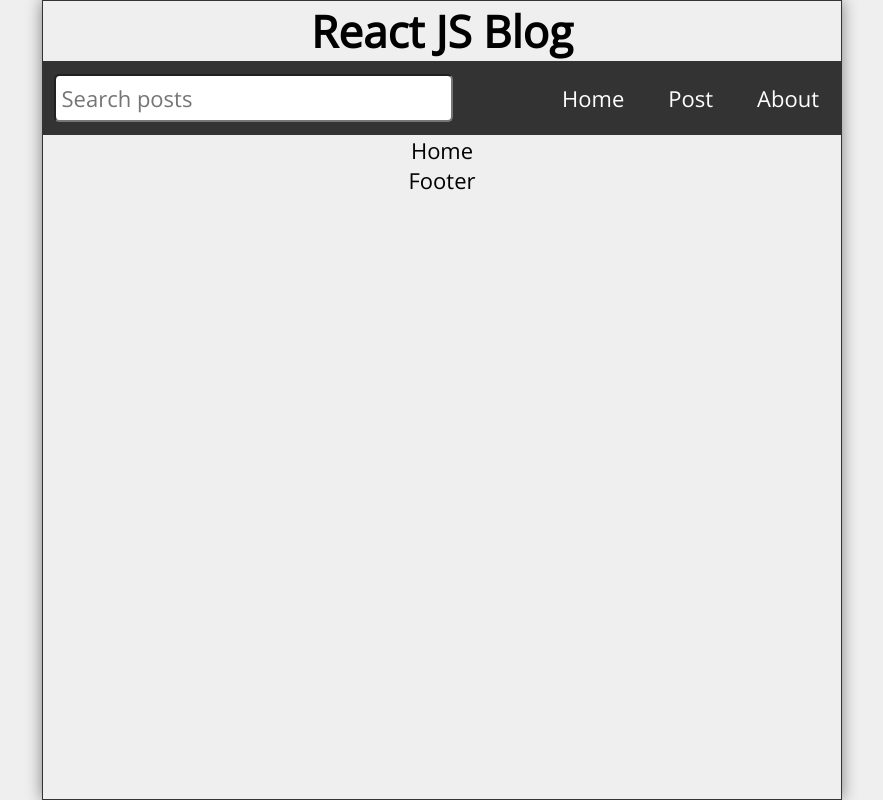
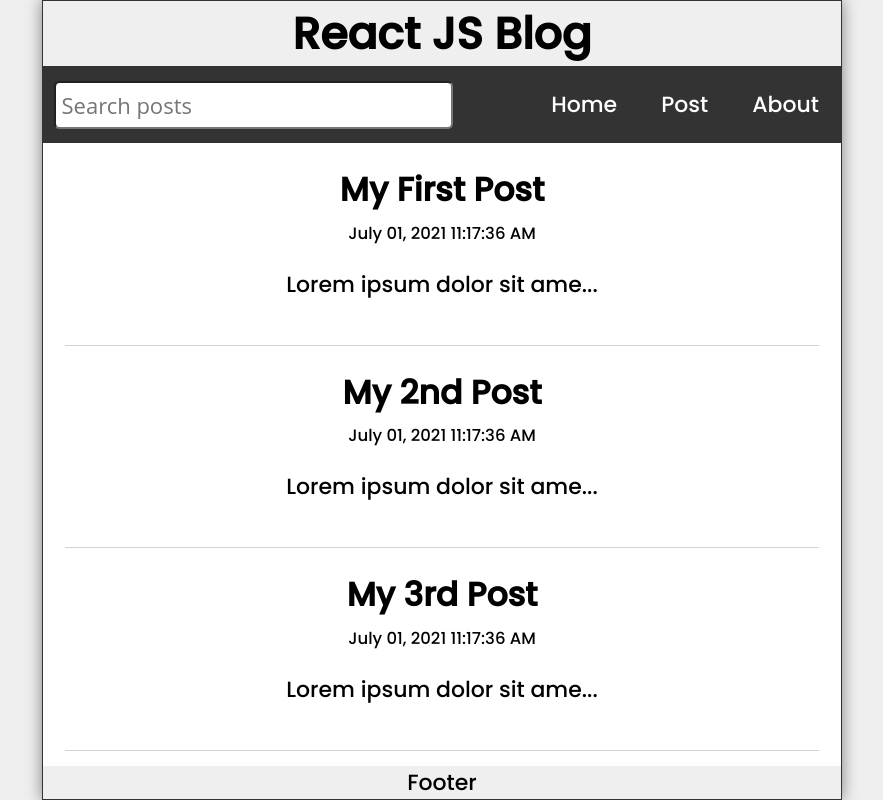
Before and after one commit to cchow33/React-blog, a React (Create React App) app: page / in a window 1280 px wide. Shown: the whole page, without its empty margins (198-1081 px from the left). Built offline with nearby package versions, Linux system fonts and the light colour scheme.

Commit message:
add link to specific blog posts

```diff
--- a/src/App.js
+++ b/src/App.js
@@ -12,14 +12,43 @@
 import { useState, useEffect } from 'react';
 
 function App() {
+  const [posts, setPosts] = useState([
+    {
+      id: 1,
+      title: "My First Post",
+      datetime: "July 01, 2021 11:17:36 AM",
+      body: "Lorem ipsum dolor sit amet consectetur adipisicing elit. Quis consequatur expedita, assumenda similique non optio! Modi nesciunt excepturi corrupti atque blanditiis quo nobis, non optio quae possimus illum exercitationem ipsa!"
+    },
+    {
+      id: 2,
+      title: "My 2nd Post",
+      datetime: "July 01, 2021 11:17:36 AM",
+      body: "Lorem ipsum dolor sit amet consectetur adipisicing elit. Quis consequatur expedita, assumenda similique non optio! Modi nesciunt excepturi corrupti atque blanditiis quo nobis, non optio quae possimus illum exercitationem ipsa!"
+    },
+    {
+      id: 3,
+      title: "My 3rd Post",
+      datetime: "July 01, 2021 11:17:36 AM",
+      body: "Lorem ipsum dolor sit amet consectetur adipisicing elit. Quis consequatur expedita, assumenda similique non optio! Modi nesciunt excepturi corrupti atque blanditiis quo nobis, non optio quae possimus illum exercitationem ipsa!"
+    },
+    {
+      id: 4,
+      title: "My Fourth Post",
+      datetime: "July 01, 2021 11:17:36 AM",
+      body: "Lorem ipsum dolor sit amet consectetur adipisicing elit. Quis consequatur expedita, assumenda similique non optio! Modi nesciunt excepturi corrupti atque blanditiis quo nobis, non optio quae possimus illum exercitationem ipsa!"
+    }
+  ]);
+
   const [search, setSearch] = useState('');
+  const [searchResults, setSearchResults] = useState([]);
+
 
   return (
     <div className="App">
       <Header title='React JS Blog'/>
       <Navbar search={search} setSearch={setSearch}/>
       <Routes>
-        <Route path="/" element={<Home />}/>
+        <Route path="/" element={<Home posts={posts}/>}/>
         <Route path="/post" element={<NewPost />}/>
         <Route path="/post/:id" element={<PostPage />} />
         <Route path="/about" element={<About/>} />
--- /dev/null
+++ b/src/components/Feed.js
@@ -0,0 +1,14 @@
+import React from 'react'
+import Post from './Post'
+
+const Feed = ({ posts }) => {
+  return (
+    <>
+      {posts.map(post => (
+        <Post key={post.id} post={post} />
+      ))}
+    </>
+  )
+}
+
+export default Feed
--- a/src/components/Home.js
+++ b/src/components/Home.js
@@ -1,8 +1,17 @@
 import React from 'react'
+import Feed from './Feed'
 
-const Home = () => {
+const Home = ({ posts }) => {
   return (
-    <div>Home</div>
+    <main className="Home">
+      {posts.length ? (
+        <Feed posts={posts}/>
+      ) : (
+        <p style={{ marginTop: '2rem'}}>
+          No posts to display.
+        </p>
+      )}
+    </main>
   )
 }
 
--- /dev/null
+++ b/src/components/Post.js
@@ -0,0 +1,23 @@
+import React from 'react'
+import { Link } from 'react-router-dom'
+
+const Post = ({ post }) => {
+  return (
+    <article className='post'>
+    {/* Link blog post to it's specific post page */}
+      <Link to={`/post/${post.id}`}>
+        <h2>{post.title}</h2>
+        <p className='postDate'>{post.datetime}</p>
+      </Link>
+
+    {/* Only display the first 25 characters and ellipes */}
+      <p className='postBody'>{
+        (post.body).length <= 25
+          ? post.body
+          : `${(post.body).slice(0, 25)}...`
+      }</p>
+    </article>
+  )
+}
+
+export default Post
--- a/src/index.css
+++ b/src/index.css
@@ -1,4 +1,4 @@
-@import url('https://fonts.googleapis.com/css2?family=Open+Sans&display=swap');
+@import url('https://fonts.googleapis.com/css2?family=Poppins:wght@500&display=swap');
 
 * {
   margin: 0;
@@ -7,12 +7,12 @@
 }
 
 html {
-  font-size: 16px;
+  font-size: 14px;
 }
 
 body {
   min-height: 100vh;
-  font-family: 'Open Sans', sans-serif;
+  font-family: 'Poppins', sans-serif;
   -webkit-font-smoothing: antialiased;
   -moz-osx-font-smoothing: grayscale;
   display: flex;
@@ -40,7 +40,7 @@
 
 .Header, .Footer {
   width: 100%;
-  background-color: #66d8f5;
+  background-color: lightpink;
   padding: 1rem;
   display: flex;
   justify-content: space-between;
```
